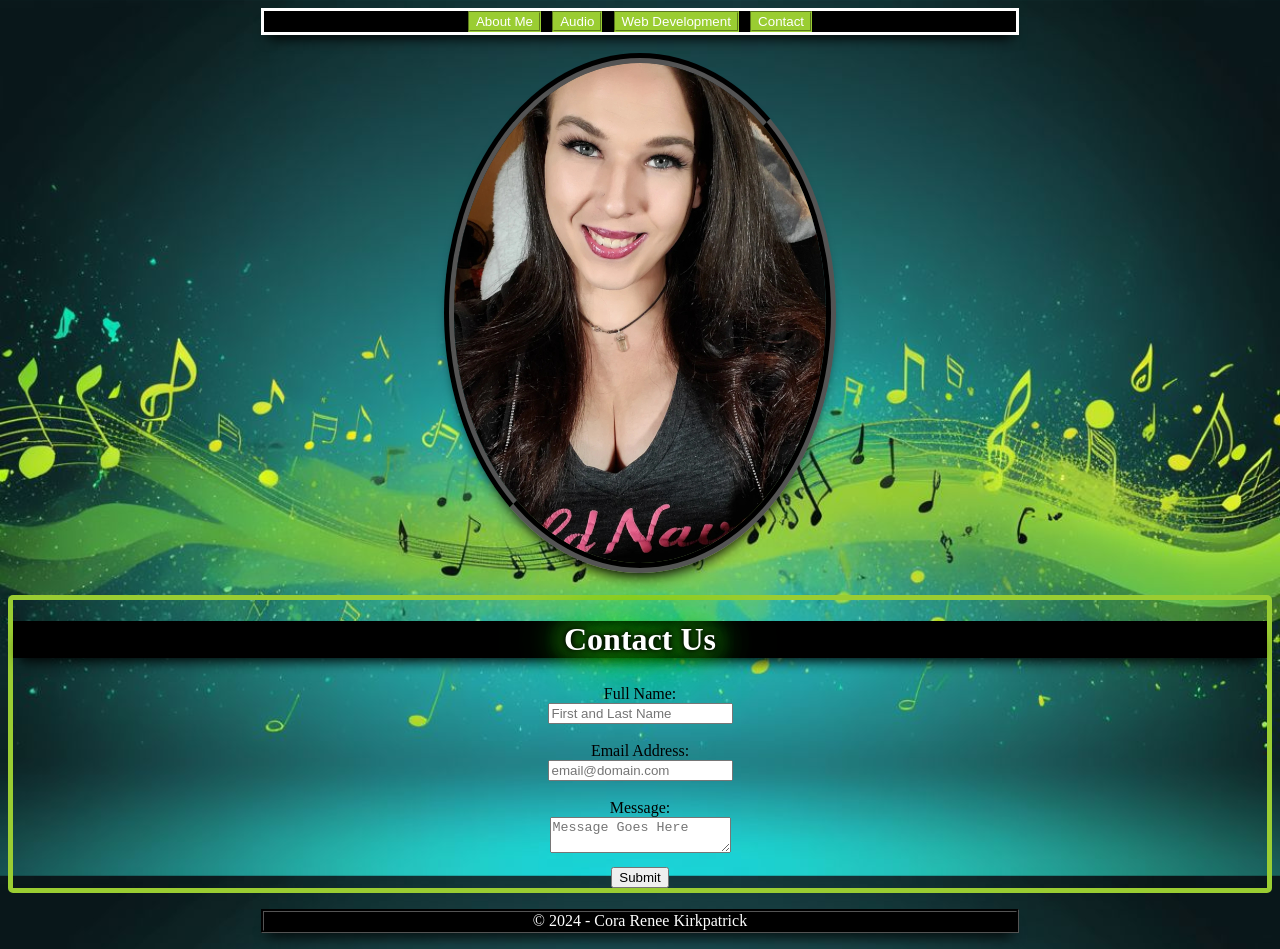
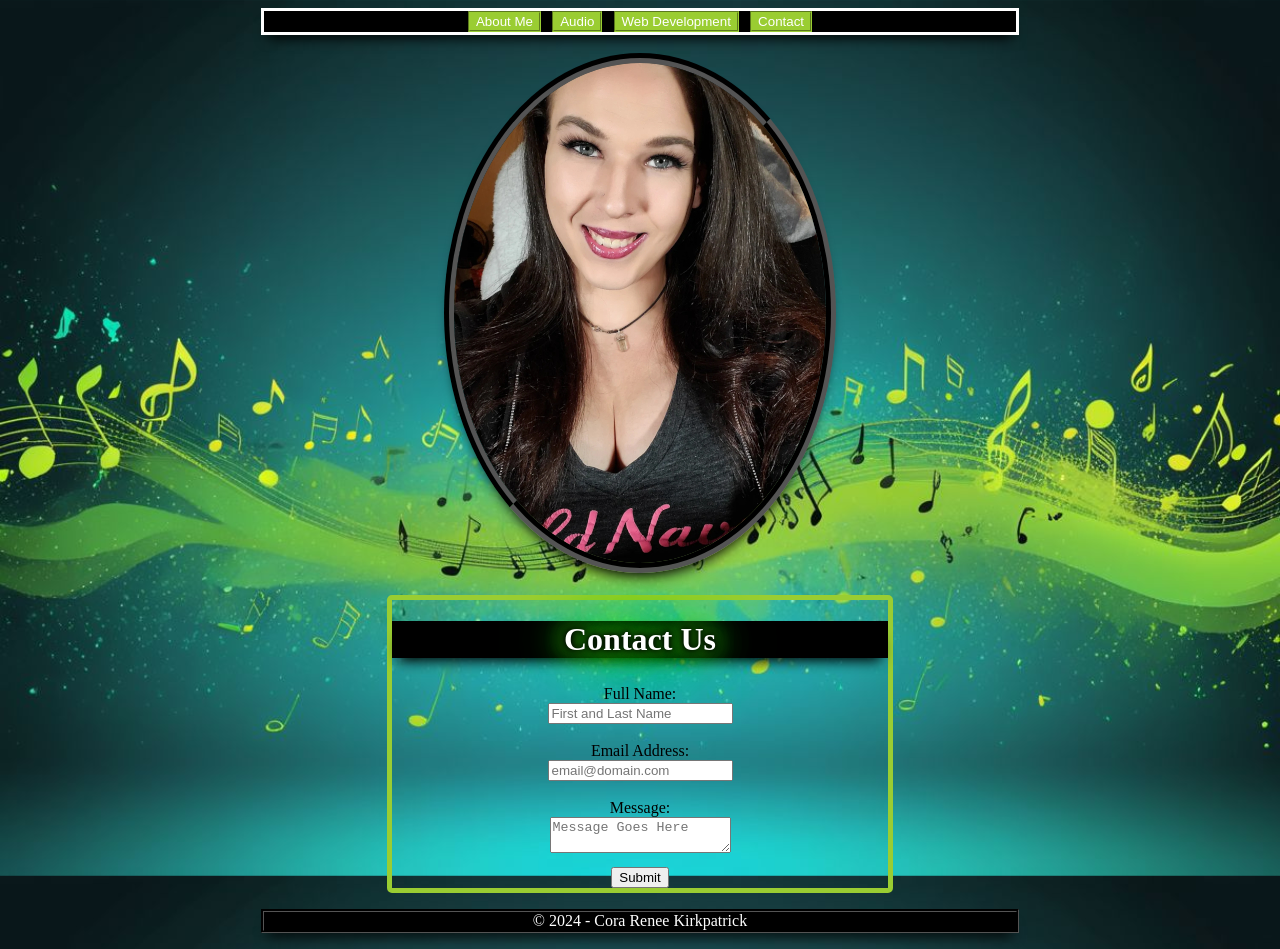
Before and after one commit to CoraReneeOfficial/CoraReneeOfficial.github.io, a plain HTML site: page AudioAndWebDeveloperPortfolio-Contact.html in a window 1280 px wide. Drawn offline with Linux system fonts and the light colour scheme.

Commit message:
Update AudioAndWebDeveloperPortfolio.css

```diff
--- a/AudioAndWebDeveloperPortfolio.css
+++ b/AudioAndWebDeveloperPortfolio.css
@@ -126,7 +126,6 @@ footer p {
 .container {
     margin-left: 30%;
     margin-right: 30%;
-    margin: auto;
     border: 5px solid yellowgreen;
     border-radius: 5px;
     text-align: center;
@@ -135,7 +134,6 @@ footer p {
 .contactHead {
     background-color: rgb(0, 0, 0);
     color: white;
-    margin: 0%, 30%, 0%, 30%;
     text-shadow: 0 0 5px #000000, 0 0 10px #000000, 0 0 15px #000000, 0 0 20px #49ff18, 0 0 30px #49FF18, 0 0 40px #49FF18, 0 0 55px #49FF18, 0 0 75px #49ff18;
 }
 
```
